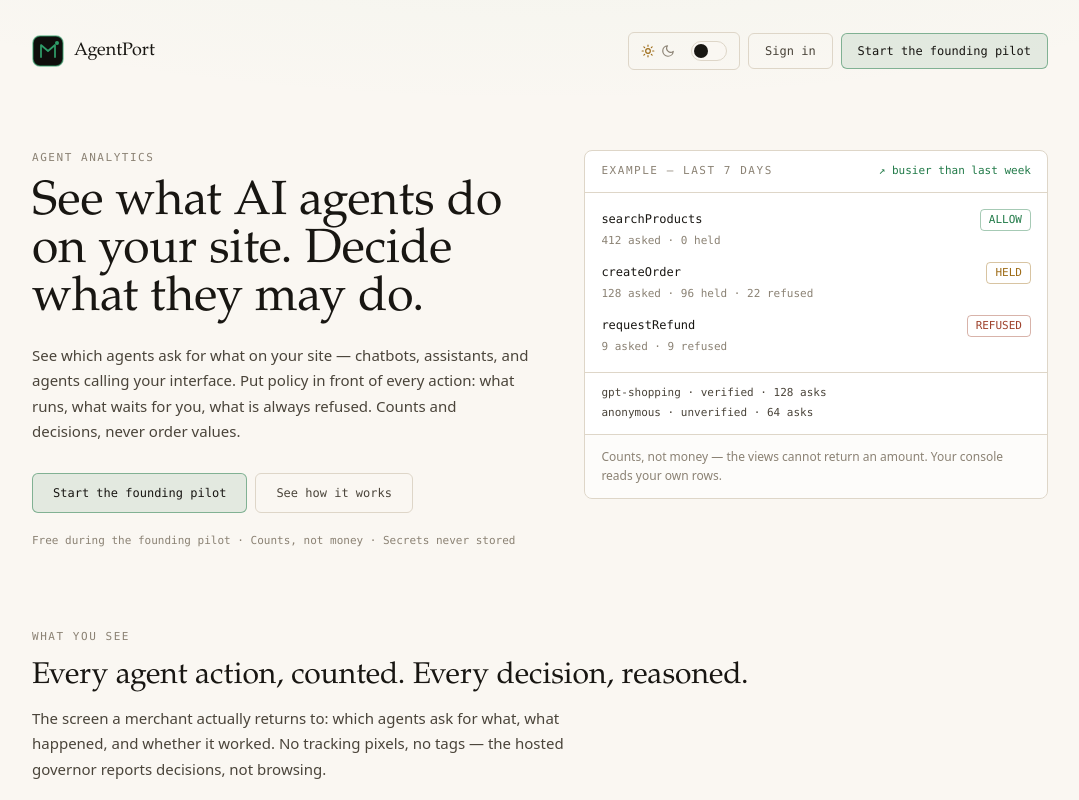
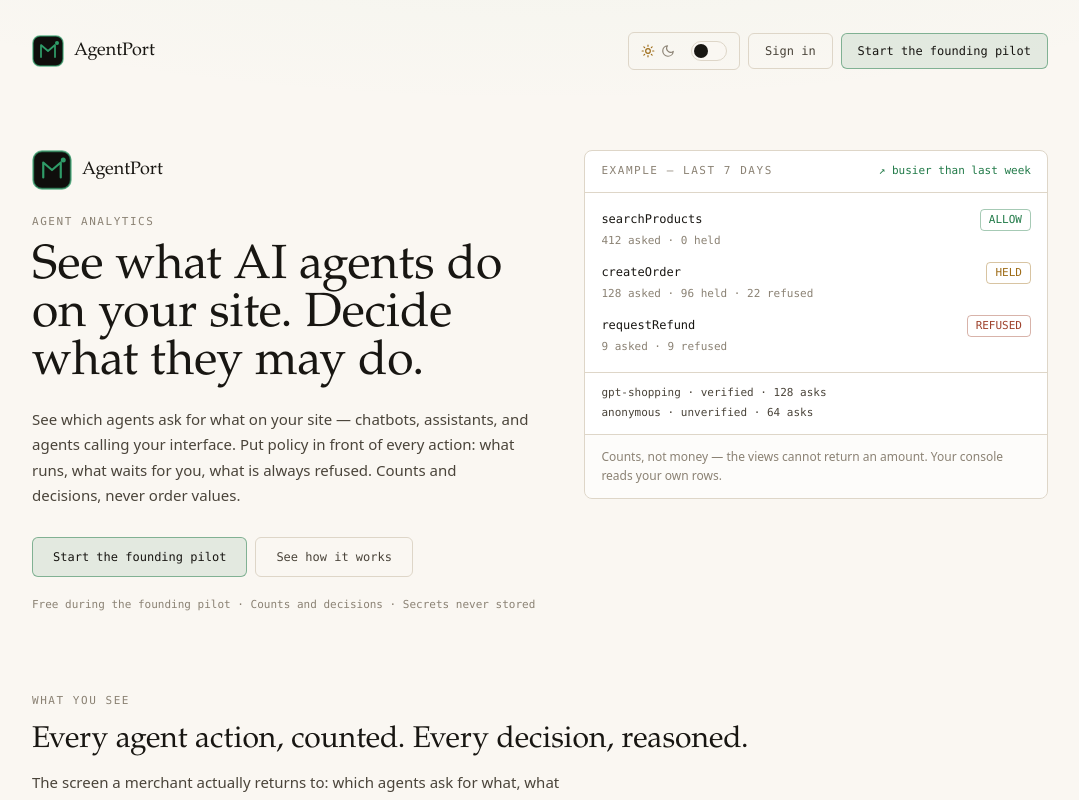
Before and after one commit to rawatarpit/agentport-ui, a Next.js app: page /home in a window 1280 px wide. Shown: the top 800 px of the page, without its empty margins (100-1179 px from the left). Built offline with nearby package versions, Linux system fonts and the light colour scheme.

Commit message:
feat(landing): stronger logo and cleaner hero

```diff
--- a/app/home/page.tsx
+++ b/app/home/page.tsx
@@ -172,6 +172,9 @@ export default function HomePage() {
         {/* Hero — the category, then the two halves: see, then decide. */}
         <section className="grid items-start gap-10 lg:grid-cols-[1.05fr_0.95fr]">
           <div>
+            <div className="mb-6 flex items-center gap-2.5">
+              <AgentPortLogo size={40} />
+            </div>
             <p className="label">Agent analytics</p>
             <h1 className="mt-3 font-display text-4xl leading-[1.08] text-bone sm:text-5xl">
               See what AI agents do on your site. Decide what they may do.
@@ -191,7 +194,7 @@ export default function HomePage() {
               </Link>
             </div>
             <p className="mt-5 font-mono text-[11px] text-bone-faint">
-              Free during the founding pilot · Counts, not money · Secrets never stored
+              Free during the founding pilot · Counts and decisions · Secrets never stored
             </p>
           </div>
 
--- a/components/brand/agentport-logo.tsx
+++ b/components/brand/agentport-logo.tsx
@@ -3,21 +3,25 @@ import type { SVGProps } from 'react'
 export function AgentPortLogo({
   markOnly = false,
   className = '',
+  size = 32,
+  showWordmark = true,
   ...props
-}: SVGProps<SVGSVGElement> & { markOnly?: boolean }) {
+}: SVGProps<SVGSVGElement> & { markOnly?: boolean; size?: number; showWordmark?: boolean }) {
+  const wordmark = showWordmark && !markOnly
+
   return (
     <div className={`flex items-center gap-2.5 ${className}`}>
       <svg
-        width="32"
-        height="32"
+        width={size}
+        height={size}
         viewBox="0 0 64 64"
         fill="none"
         xmlns="http://www.w3.org/2000/svg"
-        aria-label={markOnly ? 'AgentPort' : undefined}
+        aria-label={markOnly || !wordmark ? 'AgentPort' : undefined}
         {...props}
       >
         <rect x="2" y="2" width="60" height="60" rx="14" fill="#0f0e0c" />
-        <rect x="2" y="2" width="60" height="60" rx="14" stroke="#2f9c68" strokeWidth="3" opacity="0.6" />
+        <rect x="2" y="2" width="60" height="60" rx="14" stroke="#2f9c68" strokeWidth="3" opacity="0.7" />
         <path
           d="M18 44V20L32 32L46 20V44"
           stroke="#2f9c68"
@@ -27,7 +31,7 @@ export function AgentPortLogo({
         />
         <circle cx="50" cy="16" r="4" fill="#2f9c68" />
       </svg>
-      {!markOnly ? <span className="font-display text-lg text-bone">AgentPort</span> : null}
+      {wordmark ? <span className="font-display text-lg text-bone">AgentPort</span> : null}
     </div>
   )
 }
```
